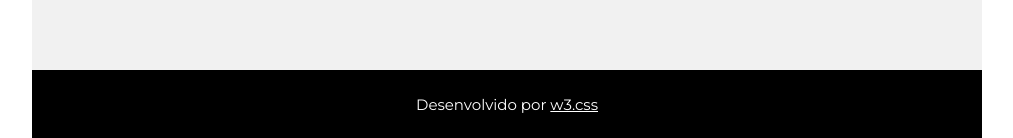
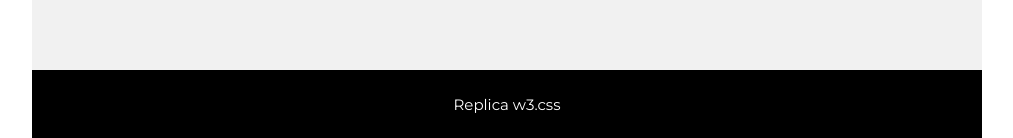
Before and after one commit to ramzin925/W3school, a plain HTML site: page index.html in a window 1280 px wide. Shown: the part 2084-2222 px from the top of the page, without its empty margins (258-1271 px from the left). Drawn offline with Linux system fonts and the light colour scheme.

Commit message:
Add files via upload

```diff
--- a/index.html
+++ b/index.html
@@ -194,7 +194,7 @@ body,h1,h2,h3,h4,h5,h6,.w3-wide {font-family: "Montserrat", sans-serif;}
  </div>
 </footer>
 
-<div class="w3-black w3-center w3-padding-24">Desenvolvido por <a href="https://www.w3schools.com/w3css/default.asp" title="W3.CSS" target="_blank" class="w3-hover-opacity">w3.css</a>
+<div class="w3-black w3-center w3-padding-24">Replica w3.css</a>
 </div>
 
 <!--contéudo da página final-->
```
Also changed, not shown: javaw3site.js (line endings or trailing spaces).
